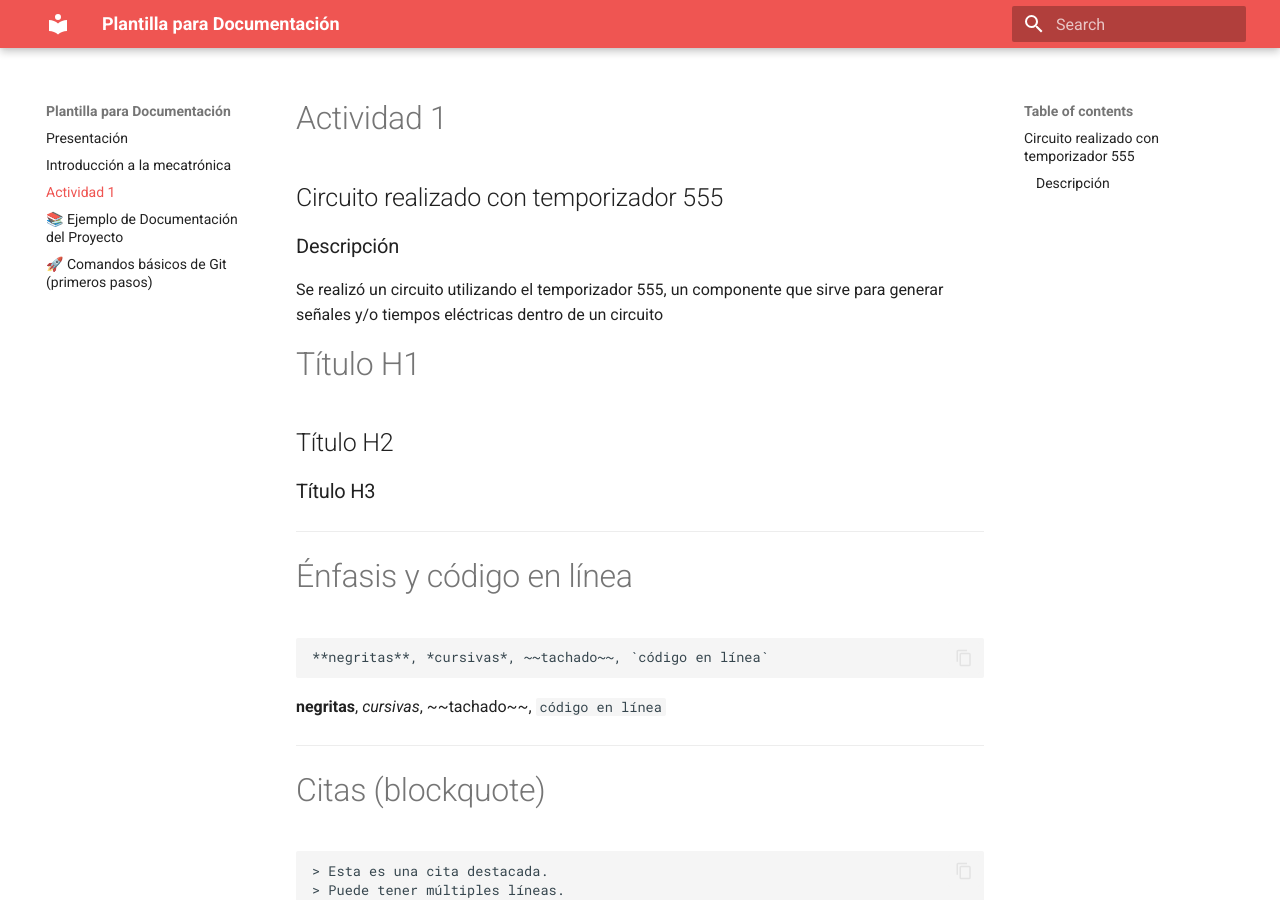
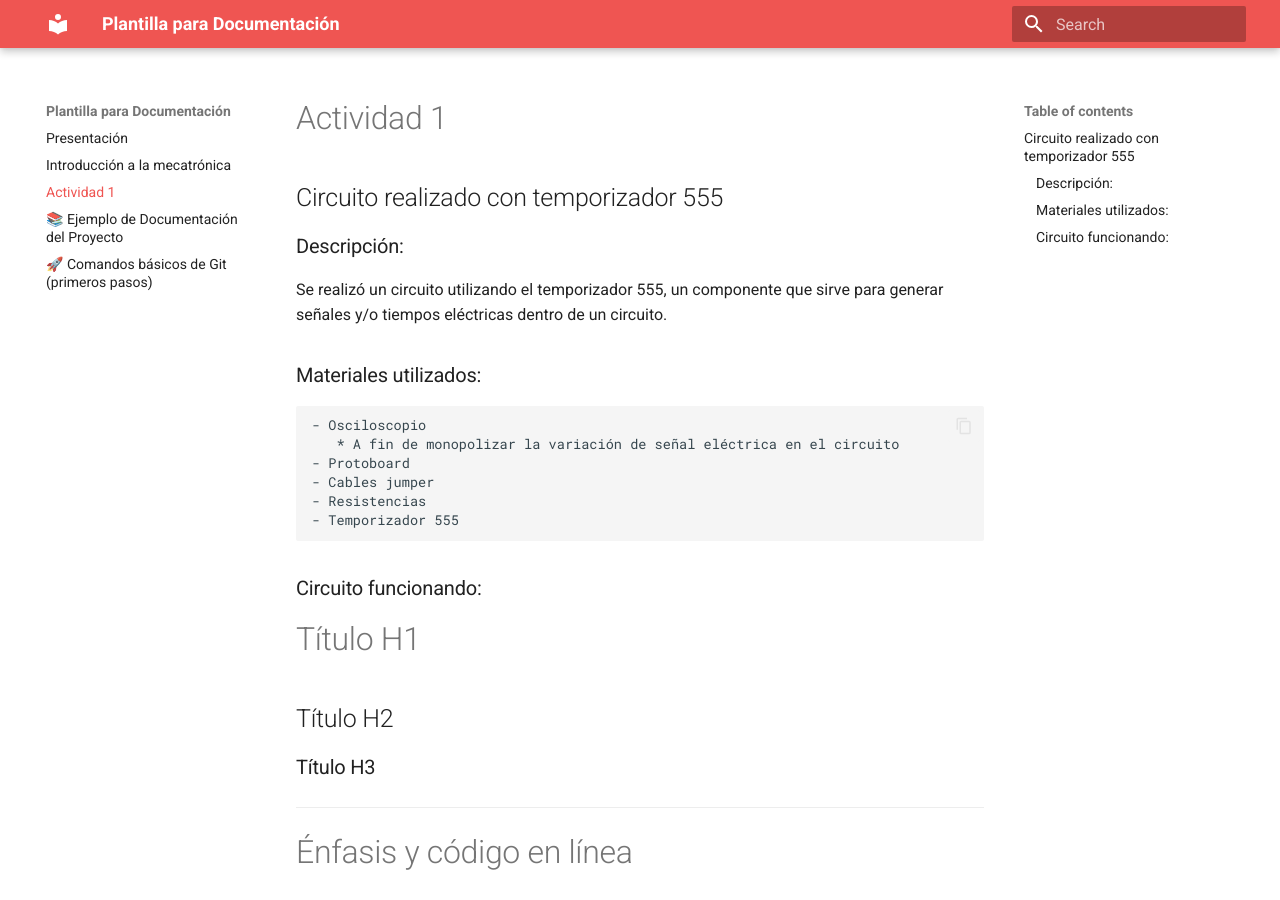
Before and after one commit to DiegoMachorro/Mecatronica-DiegoM, an MkDocs documentation site: the page built from docs/comandos.md, in a window 1280 px wide and 900 px high. Built offline with MkDocs 1.6.1 and Material for MkDocs 9.7.7, drawn with Linux system fonts in a browser that asks for light colours.

Commit message:
Update comandos.md

````diff
--- a/docs/comandos.md
+++ b/docs/comandos.md
@@ -2,9 +2,23 @@
 
 ## Circuito realizado con temporizador 555
 
-### Descripción
+### Descripción:
 
-Se realizó un circuito utilizando el temporizador 555, un componente que sirve para generar señales y/o tiempos eléctricas dentro de un circuito
+Se realizó un circuito utilizando el temporizador 555, un componente que sirve para generar señales y/o tiempos eléctricas dentro de un circuito.
+
+### Materiales utilizados:
+
+``` codigo
+- Osciloscopio
+   * A fin de monopolizar la variación de señal eléctrica en el circuito
+- Protoboard
+- Cables jumper
+- Resistencias
+- Temporizador 555
+
+```
+### Circuito funcionando:
+
 
 # Título H1
 ## Título H2
````
